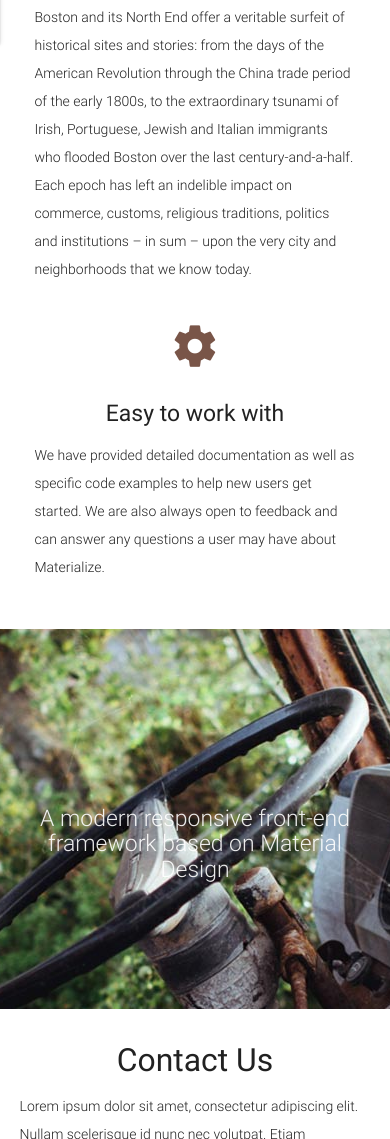
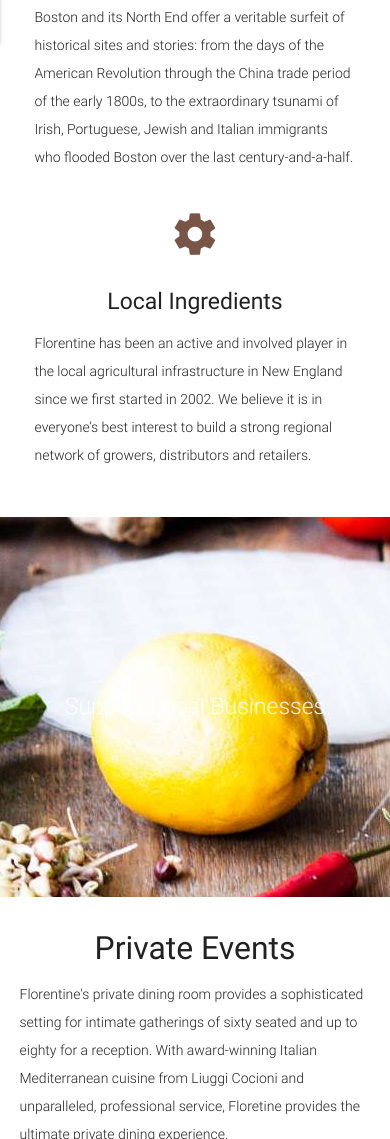
Before and after one commit to gnenov89/FlorentineCafe, a plain HTML site: page index.html in a window 390 px wide. Shown: the part 861-2000 px from the top of the page. Drawn offline with nearby package versions, Linux system fonts and the light colour scheme.

```diff
--- a/index.html
+++ b/index.html
@@ -72,16 +72,16 @@
             <h2 class="center brown-text"><i class="material-icons">group</i></h2>
             <h5 class="center">Boston North End</h5>
 
-            <p class="light">Boston and its North End offer a veritable surfeit of historical sites and stories: from the days of the American Revolution through the China trade period of the early 1800s, to the extraordinary tsunami of Irish, Portuguese, Jewish and Italian immigrants who flooded Boston over the last century-and-a-half. Each epoch has left an indelible impact on commerce, customs, religious traditions, politics and institutions – in sum – upon the very city and neighborhoods that we know today.</p>
+            <p class="light">Boston and its North End offer a veritable surfeit of historical sites and stories: from the days of the American Revolution through the China trade period of the early 1800s, to the extraordinary tsunami of Irish, Portuguese, Jewish and Italian immigrants who flooded Boston over the last century-and-a-half.</p>
           </div>
         </div>
 
         <div class="col s12 m4">
           <div class="icon-block">
             <h2 class="center brown-text"><i class="material-icons">settings</i></h2>
-            <h5 class="center">Easy to work with</h5>
+            <h5 class="center">Local Ingredients</h5>
 
-            <p class="light">We have provided detailed documentation as well as specific code examples to help new users get started. We are also always open to feedback and can answer any questions a user may have about Materialize.</p>
+            <p class="light">Florentine has been an active and involved player in the local agricultural infrastructure in New England since we first started in 2002. We believe it is in everyone’s best interest to build a strong regional network of growers, distributors and retailers.</p>
           </div>
         </div>
       </div>
@@ -96,11 +96,11 @@
     <div class="section no-pad-bot">
       <div class="container">
         <div class="row center">
-          <h5 class="header col s12 light">A modern responsive front-end framework based on Material Design</h5>
+          <h5 class="header col s12 light">Support Local Businesses</h5>
         </div>
       </div>
     </div>
-    <div class="parallax"><img src="background2.jpg" alt="Unsplashed background img 2"></div>
+    <div class="parallax"><img src="fresh.jpeg" alt="Unsplashed background img 2"></div>
   </div>
 
   <div class="container">
@@ -109,8 +109,8 @@
       <div class="row">
         <div class="col s12 center">
           <h3><i class="mdi-content-send brown-text"></i></h3>
-          <h4>Contact Us</h4>
-          <p class="left-align light">Lorem ipsum dolor sit amet, consectetur adipiscing elit. Nullam scelerisque id nunc nec volutpat. Etiam pellentesque tristique arcu, non consequat magna fermentum ac. Cras ut ultricies eros. Maecenas eros justo, ullamcorper a sapien id, viverra ultrices eros. Morbi sem neque, posuere et pretium eget, bibendum sollicitudin lacus. Aliquam eleifend sollicitudin diam, eu mattis nisl maximus sed. Nulla imperdiet semper molestie. Morbi massa odio, condimentum sed ipsum ac, gravida ultrices erat. Nullam eget dignissim mauris, non tristique erat. Vestibulum ante ipsum primis in faucibus orci luctus et ultrices posuere cubilia Curae;</p>
+          <h4>Private Events</h4>
+          <p class="left-align light">Florentine's private dining room provides a sophisticated setting for intimate gatherings of sixty seated and up to eighty for a reception. With award-winning Italian Mediterranean cuisine from Liuggi Cocioni and unparalleled, professional service, Floretine provides the ultimate private dining experience.</p>
         </div>
       </div>
 
@@ -128,7 +128,7 @@
         </div>
       </div>
     </div>
-    <div class="parallax"><img src="background3.jpg" alt="Unsplashed background img 3"></div>
+    <div class="parallax"><img src="events.jpeg" alt="Unsplashed background img 3"></div>
   </div>
 
   <footer class="page-footer teal">
@@ -162,7 +162,7 @@
     </div>
     <div class="footer-copyright">
       <div class="container">
-      Made by <a class="brown-text text-lighten-3" href="http://materializecss.com">Materialize</a>
+      Made by <a class="brown-text text-lighten-3" href="http://georginenov.com/">gnenov89</a>
       </div>
     </div>
   </footer>
```
Also changed, not shown: background2.jpg (deleted), events.jpeg (added), fresh.jpeg (added).
